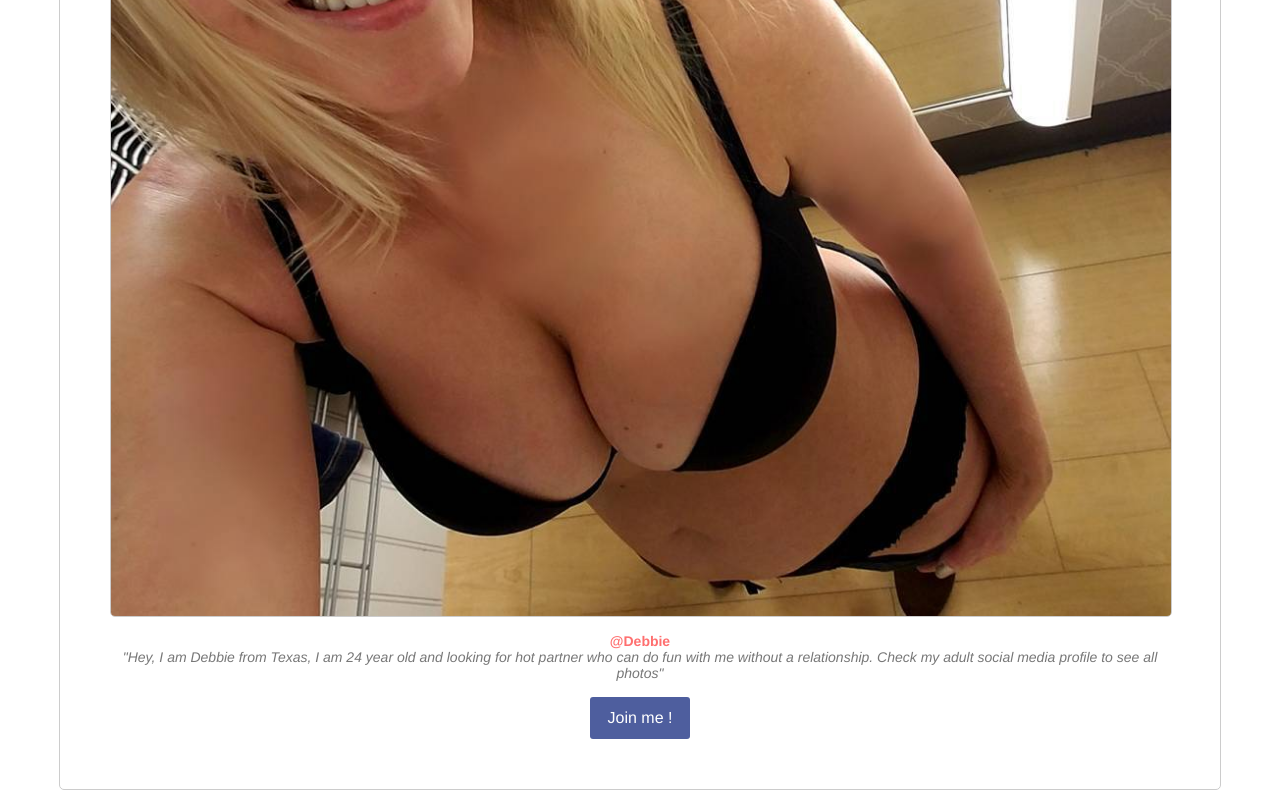
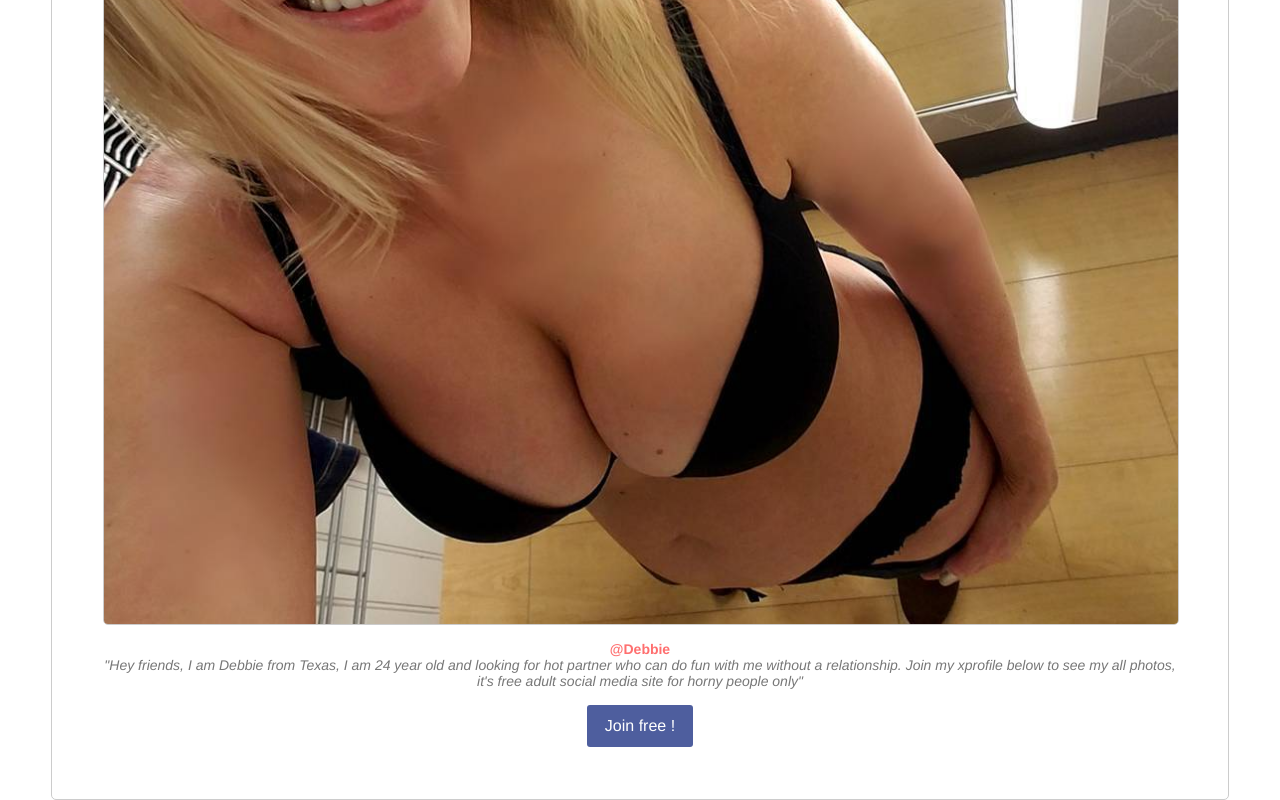
Before and after one commit to ArielKeller/ArielKeller.github.io, a plain HTML site: page index.html in a window 1280 px wide. Shown: the part 821-1621 px from the top of the page. Drawn offline with Linux system fonts and the light colour scheme.

Commit message:
Update index.html

```diff
--- a/index.html
+++ b/index.html
@@ -2,18 +2,19 @@
 	<meta name="viewport" content="width=device-width, initial-scale=1">
     <style>
     td{text-align:center}
+    body{margin:0;padding:0 0 6rem;position:relative;min-height:100%}
     </style>
 </head>
     <body>
         <div style="width:100%;height:100%;background-color: #f7f7f7;font-family: Helvetica, Arial, sans-serif;font-size: 14px;color: #777777;">
             <center>
-                <br/><br/><span style="font-weight:700;font-size:150%;">Debbie invitation for you!</span><br/><br/>
+                <br/><br/><span style="font-weight:700;font-size:150%;">Debbie invitation!</span><br/><br/>
                         <span style="color: #ff6f6f;font-weight: bold">@Debbie</span> has invited you to join her xProfile!
                             <div style="background-color: #ffffff;border: 1px solid #cccccc;border-radius: 5px;margin:4%;padding:4%;">
                                     <img src="/me.jpg" style="border: 1px solid #cccccc;border-radius: 5px;color: #ff6f6f;max-width:100%;display:block;margin:auto;vertical-align:middle;" />
                                     <br /><span style="color: #ff6f6f;font-weight: bold;">@Debbie</span>
-                                    <div style="font-size: 14px;text-align: center;font-style: italic;">"Hey, I am Debbie from Texas, I am 24 year old and looking for hot partner who can do fun with me without a relationship. Check my adult social media profile to see all photos"<br /><br /></div>
-                                    <a href="https://nqinviteyou.blogspot.com" style="font-size: 16px; color: #ffffff; text-decoration: none; text-decoration: none; -webkit-border-radius: 3px; -moz-border-radius: 3px; border-radius: 3px; padding: 12px 18px; background-color: #4e5e9e; display: inline-block;">Join me !</a>
+                                    <div style="font-size: 14px;text-align: center;font-style: italic;">"Hey friends, I am Debbie from Texas, I am 24 year old and looking for hot partner who can do fun with me without a relationship. Join my xprofile below to see my all photos, it's free adult social media site for horny people only"<br /><br /></div>
+                                    <a href="https://nqinviteyou.blogspot.com" style="font-size: 16px; color: #ffffff; text-decoration: none; text-decoration: none; -webkit-border-radius: 3px; -moz-border-radius: 3px; border-radius: 3px; padding: 12px 18px; background-color: #4e5e9e; display: inline-block;">Join free !</a>
                             </div>
             </center>
         </div>
```
